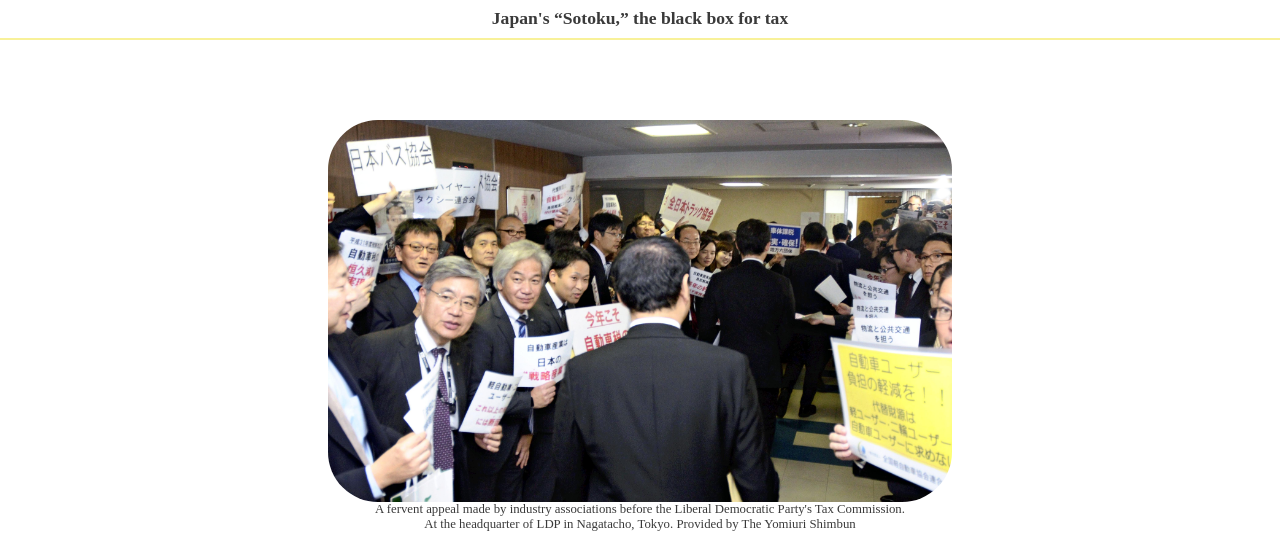
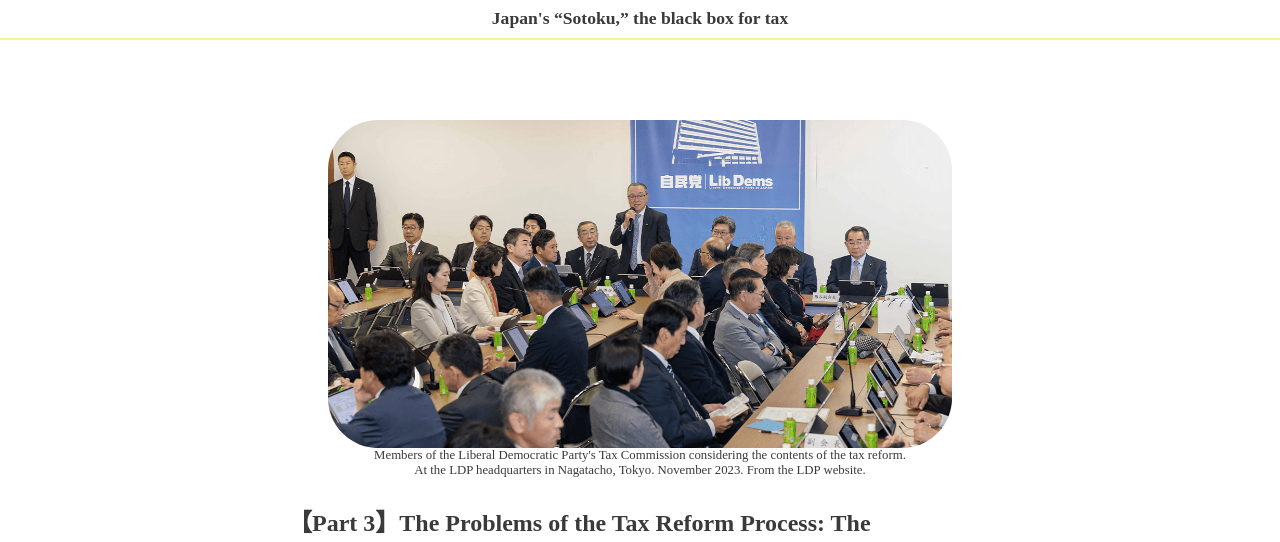
Before and after one commit to KohYoshida/diss-project-website-En, a plain HTML site: page article3.html in a window 1280 px wide. Shown: the top 542 px of the page. Drawn offline with Linux system fonts and the light colour scheme.

Commit message:
image changed

```diff
--- a/article3.html
+++ b/article3.html
@@ -21,8 +21,8 @@
     <article class="contents">
         <div id="top"></div>
         <figure>
-        <img class="image3" src="images/zeicho.jpg" alt="A fervent appeal made by industrial associations before the Liberal Democratic Party's Tax Commission.At the headquarter of LDP in Tokyo. Provided by The Yomiuri Shimbun">
-        <figcaption class="caption">A fervent appeal made by industry associations before the Liberal Democratic Party's Tax Commission.<br>At the headquarter of LDP in Nagatacho, Tokyo. Provided by The Yomiuri Shimbun</figcaption>
+        <img class="image3" src="images/LDPtaxcouncil.png" alt="Members of the Liberal Democratic Party's Tax Commission considering the contents of the tax reform. At the LDP headquarters in Nagatacho, Tokyo. November 2023. From the LDP website.">
+        <figcaption class="caption">Members of the Liberal Democratic Party's Tax Commission considering the contents of the tax reform.<br>At the LDP headquarters in Nagatacho, Tokyo. November 2023. From the LDP website.</figcaption>
         </figure>
         <h1 class="topline">【Part 3】The Problems of the Tax Reform Process: The Complexity of Political Situations and Vested Interests</h1>
 
```
Also changed, not shown: index.html (+1 -1 lines), images/LDPtaxcouncil.png (added).
